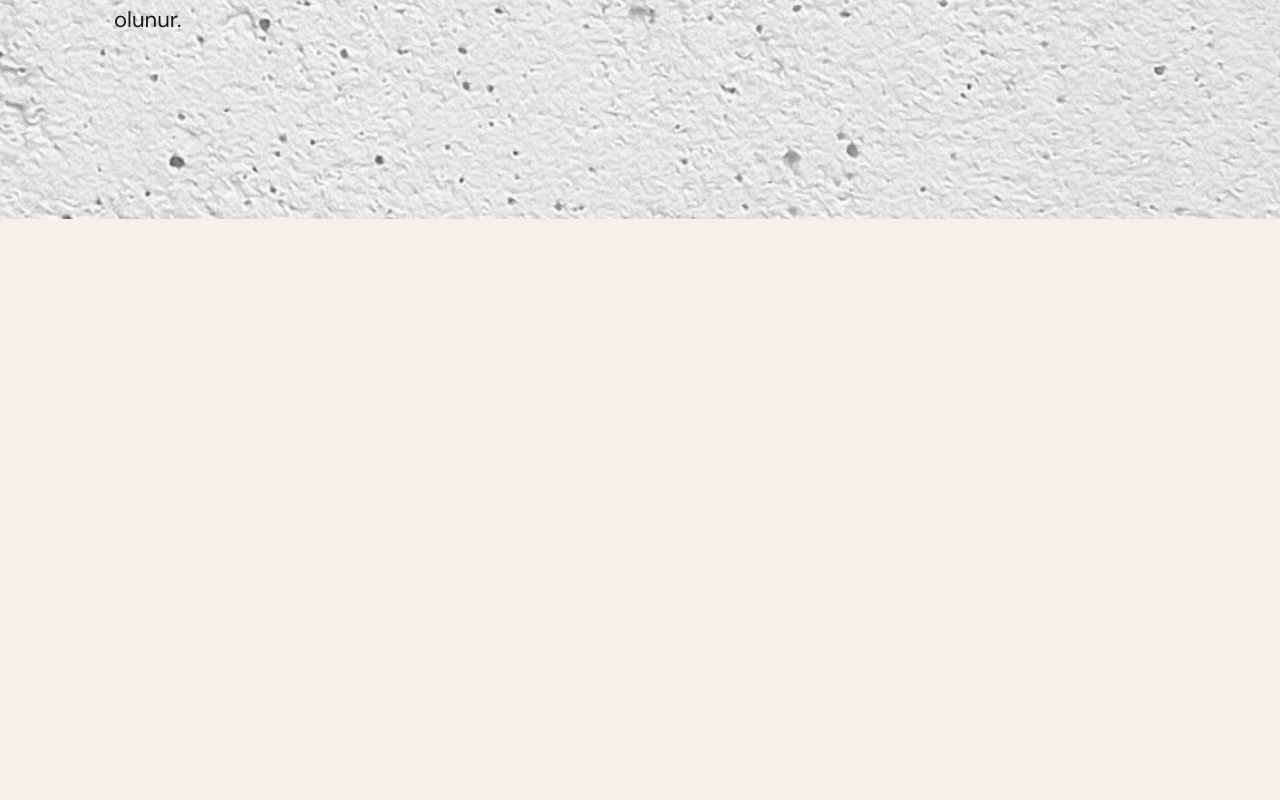
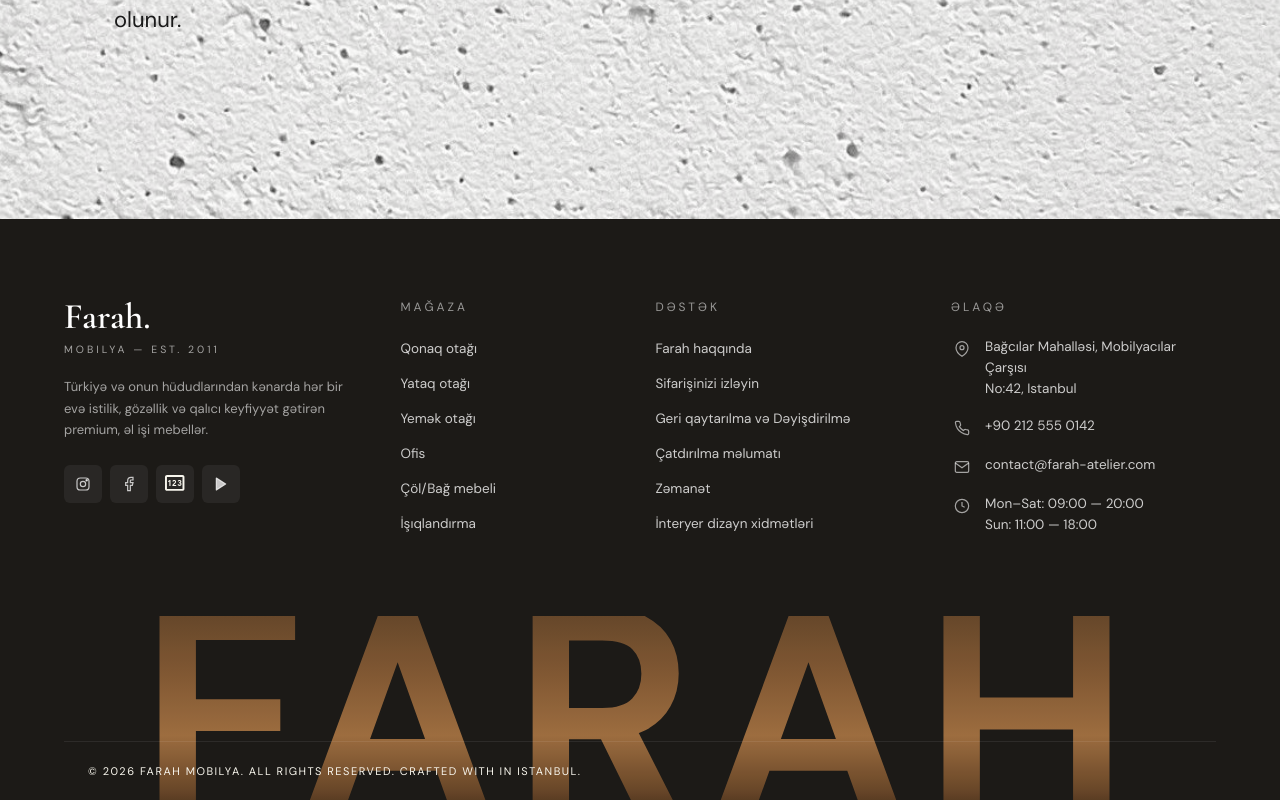
Before and after one commit to AliMukhtarli/FARAH, a React (Vite) app: page / in a window 1280 px wide. Shown: the part 4888-5688 px from the top of the page. Before the commit the page ends 5107 px from the top, so only its background shows below. Built offline with nearby package versions, Linux system fonts and the light colour scheme.

Commit message:
Footer developed, some UI thinks not done

```diff
--- /dev/null
+++ b/src/FooterSection.jsx
@@ -0,0 +1,151 @@
+const SHOP_LINKS = [
+  "Qonaq otağı",
+  "Yataq otağı",
+  "Yemək otağı",
+  "Ofis",
+  "Çöl/Bağ mebeli",
+  "İşıqlandırma",
+];
+
+const SUPPORT_LINKS = [
+  "Farah haqqında",
+  "Sifarişinizi izləyin",
+  "Geri qaytarılma və Dəyişdirilmə",
+  "Çatdırılma məlumatı",
+  "Zəmanət",
+  "İnteryer dizayn xidmətləri",
+];
+
+const PinIcon = () => (
+  <svg width="16" height="16" fill="none" stroke="currentColor" strokeWidth="1.8" viewBox="0 0 24 24">
+    <path d="M21 10c0 7-9 13-9 13s-9-6-9-13a9 9 0 0 1 18 0z" />
+    <circle cx="12" cy="10" r="3" />
+  </svg>
+);
+
+const PhoneIcon = () => (
+  <svg width="16" height="16" fill="none" stroke="currentColor" strokeWidth="1.8" viewBox="0 0 24 24">
+    <path d="M22 16.92v3a2 2 0 0 1-2.18 2 19.79 19.79 0 0 1-8.63-3.07 19.5 19.5 0 0 1-6-6 19.79 19.79 0 0 1-3.07-8.67A2 2 0 0 1 4.11 2h3a2 2 0 0 1 2 1.72c.13.96.37 1.9.72 2.81a2 2 0 0 1-.45 2.11L8.09 9.91a16 16 0 0 0 6 6l1.27-1.27a2 2 0 0 1 2.11-.45c.91.35 1.85.59 2.81.72A2 2 0 0 1 22 16.92z" />
+  </svg>
+);
+
+const MailIcon = () => (
+  <svg width="16" height="16" fill="none" stroke="currentColor" strokeWidth="1.8" viewBox="0 0 24 24">
+    <rect x="2" y="4" width="20" height="16" rx="2" />
+    <polyline points="22,6 12,13 2,6" />
+  </svg>
+);
+
+const ClockIcon = () => (
+  <svg width="16" height="16" fill="none" stroke="currentColor" strokeWidth="1.8" viewBox="0 0 24 24">
+    <circle cx="12" cy="12" r="10" />
+    <polyline points="12 6 12 12 16 14" />
+  </svg>
+);
+
+const InstagramIcon = () => (
+  <svg width="16" height="16" fill="none" stroke="currentColor" strokeWidth="1.8" viewBox="0 0 24 24">
+    <rect x="3" y="3" width="18" height="18" rx="5" />
+    <circle cx="12" cy="12" r="4" />
+    <circle cx="17.5" cy="6.5" r="1" fill="currentColor" />
+  </svg>
+);
+
+const FacebookIcon = () => (
+  <svg width="16" height="16" fill="none" stroke="currentColor" strokeWidth="1.8" viewBox="0 0 24 24">
+    <path d="M18 2h-3a5 5 0 0 0-5 5v3H7v4h3v8h4v-8h3l1-4h-4V7a1 1 0 0 1 1-1h3z" />
+  </svg>
+);
+
+const YoutubeIcon = () => (
+  <img src="/123.svg" alt="" className="footer-social-img" />
+);
+
+const PlayIcon = () => (
+  <svg width="16" height="16" fill="none" stroke="currentColor" strokeWidth="1.8" viewBox="0 0 24 24">
+    <polygon points="5 3 19 12 5 21 5 3" fill="currentColor" stroke="currentColor" strokeLinejoin="round" />
+  </svg>
+);
+
+export default function FooterSection() {
+  return (
+    <footer className="footer">
+      <div className="footer-container">
+        <div className="footer-grid">
+
+          {/* Brand column */}
+          <div className="footer-col footer-col--brand">
+            <div className="footer-brand">
+              <h3 className="footer-brand-name">Farah.</h3>
+              <p className="footer-brand-sub">MOBILYA — EST. 2011</p>
+            </div>
+
+            <p className="footer-brand-desc">
+              Türkiyə və onun hüdudlarından kənarda hər bir evə istilik,
+               gözəllik və qalıcı keyfiyyət gətirən premium, əl işi mebellər.
+            </p>
+
+            <div className="footer-socials">
+              <a href="#" aria-label="Instagram" className="footer-social"><InstagramIcon /></a>
+              <a href="#" aria-label="Facebook" className="footer-social"><FacebookIcon /></a>
+              <a href="#" aria-label="YouTube" className="footer-social"><YoutubeIcon /></a>
+              <a href="#" aria-label="TikTok" className="footer-social"><PlayIcon /></a>
+            </div>
+          </div>
+
+          {/* Shop links */}
+          <div className="footer-col">
+            <h4 className="footer-heading">MAĞAZA</h4>
+            <ul className="footer-links">
+              {SHOP_LINKS.map((l) => (
+                <li key={l}><a href="#">{l}</a></li>
+              ))}
+            </ul>
+          </div>
+
+          {/* Support links */}
+          <div className="footer-col">
+            <h4 className="footer-heading">DƏSTƏK</h4>
+            <ul className="footer-links">
+              {SUPPORT_LINKS.map((l) => (
+                <li key={l}><a href="#">{l}</a></li>
+              ))}
+            </ul>
+          </div>
+
+          {/* Contact column */}
+          <div className="footer-col">
+            <h4 className="footer-heading">ƏLAQƏ</h4>
+            <ul className="footer-contact">
+              <li>
+                <span className="footer-contact-icon"><PinIcon /></span>
+                <span>Bağcılar Mahalləsi, Mobilyacılar Çarşısı<br />No:42, Istanbul</span>
+              </li>
+              <li>
+                <span className="footer-contact-icon"><PhoneIcon /></span>
+                <a href="tel:+902125550142">+90 212 555 0142</a>
+              </li>
+              <li>
+                <span className="footer-contact-icon"><MailIcon /></span>
+                <a href="mailto:contact@farah-atelier.com">contact@farah-atelier.com</a>
+              </li>
+              <li>
+                <span className="footer-contact-icon"><ClockIcon /></span>
+                <span>Mon–Sat: 09:00 — 20:00<br />Sun: 11:00 — 18:00</span>
+              </li>
+            </ul>
+          </div>
+
+        </div>
+
+        {/* Giant brand wordmark */}
+        <div className="footer-wordmark" aria-hidden="true">FARAH</div>
+
+        {/* Bottom bar */}
+        <div className="footer-bottom">
+          © 2026 FARAH MOBILYA. ALL RIGHTS RESERVED. CRAFTED WITH IN ISTANBUL.
+        </div>
+      </div>
+    </footer>
+  );
+}
--- a/src/main.css
+++ b/src/main.css
@@ -1243,3 +1243,242 @@ body {
     grid-template-columns: 1fr;
   }
 }
+
+/* ═══════════════════════════════════
+   FOOTER
+═══════════════════════════════════ */
+.footer {
+  position: relative;
+  background: #1c1a17;
+  color: rgba(255, 255, 255, 0.7);
+  overflow: hidden;
+}
+
+.footer-container {
+  position: relative;
+  max-width: 1280px;
+  margin: 0 auto;
+  padding: 80px clamp(24px, 5vw, 80px) 0;
+}
+
+.footer-grid {
+  display: grid;
+  grid-template-columns: 1.4fr 1fr 1.2fr 1.3fr;
+  gap: clamp(28px, 4vw, 64px);
+  padding-bottom: 60px;
+}
+
+.footer-col {
+  display: flex;
+  flex-direction: column;
+}
+
+/* Brand column */
+.footer-col--brand {
+  gap: 20px;
+}
+
+.footer-brand-name {
+  font-family: 'Cormorant Garamond', serif;
+  font-size: 36px;
+  font-weight: 600;
+  color: #ffffff;
+  line-height: 1;
+  margin-bottom: 8px;
+}
+
+.footer-brand-sub {
+  font-size: 10.5px;
+  letter-spacing: 3px;
+  color: rgba(255, 255, 255, 0.6);
+  font-weight: 500;
+  text-transform: uppercase;
+}
+
+.footer-brand-desc {
+  font-size: 13px;
+  line-height: 1.65;
+  color: rgba(255, 255, 255, 0.6);
+  font-weight: 300;
+  max-width: 280px;
+}
+
+.footer-socials {
+  display: flex;
+  gap: 8px;
+  margin-top: 4px;
+}
+
+.footer-social {
+  width: 38px;
+  height: 38px;
+  border-radius: 6px;
+  background: rgba(255, 255, 255, 0.06);
+  display: flex;
+  align-items: center;
+  justify-content: center;
+  color: rgba(255, 255, 255, 0.75);
+  text-decoration: none;
+  transition: background 0.2s ease, color 0.2s ease;
+}
+
+.footer-social:hover {
+  background: var(--orange);
+  color: #fff;
+}
+
+.footer-social-img {
+  width: 20px;
+  height: 20px;
+  display: block;
+  object-fit: contain;
+}
+
+/* Headings */
+.footer-heading {
+  font-family: 'DM Sans', sans-serif;
+  font-size: 12px;
+  letter-spacing: 3px;
+  font-weight: 500;
+  color: rgba(255, 255, 255, 0.55);
+  margin-bottom: 22px;
+  text-transform: uppercase;
+}
+
+/* Link lists */
+.footer-links {
+  list-style: none;
+  padding: 0;
+  margin: 0;
+  display: flex;
+  flex-direction: column;
+  gap: 14px;
+}
+
+.footer-links a {
+  font-size: 13.5px;
+  color: rgba(255, 255, 255, 0.78);
+  text-decoration: none;
+  font-weight: 400;
+  transition: color 0.2s ease;
+}
+
+.footer-links a:hover {
+  color: var(--orange);
+}
+
+/* Contact list */
+.footer-contact {
+  list-style: none;
+  padding: 0;
+  margin: 0;
+  display: flex;
+  flex-direction: column;
+  gap: 16px;
+}
+
+.footer-contact li {
+  display: flex;
+  align-items: flex-start;
+  gap: 12px;
+  font-size: 13.5px;
+  line-height: 1.55;
+  color: rgba(255, 255, 255, 0.78);
+}
+
+.footer-contact a {
+  color: inherit;
+  text-decoration: none;
+  transition: color 0.2s ease;
+}
+
+.footer-contact a:hover {
+  color: var(--orange);
+}
+
+.footer-contact-icon {
+  flex-shrink: 0;
+  width: 22px;
+  height: 22px;
+  display: flex;
+  align-items: center;
+  justify-content: center;
+  color: rgba(255, 255, 255, 0.6);
+  margin-top: 1px;
+}
+
+/* Giant FARAH wordmark — bronze/wood gradient, partially clipped */
+.footer-wordmark {
+  font-family: 'DM Sans', sans-serif;
+  font-style: bold;
+  font-weight: 900;
+  font-size: 290px;
+  line-height: 0.75;
+  text-align: center;
+  letter-spacing: 23px;
+  margin: 20px 0 -8%;
+  background: linear-gradient(
+    180deg,
+    #6b4a2c 0%,
+    #8a5e36 30%,
+    #a47242 55%,
+    #6e4a2a 80%,
+    #2c1c10 100%
+  );
+  -webkit-background-clip: text;
+  background-clip: text;
+  color: transparent;
+  -webkit-text-fill-color: transparent;
+  user-select: none;
+  pointer-events: none;
+  opacity: 0.95;
+}
+
+/* Bottom strip */
+.footer-bottom {
+  position: relative;
+  border-top: 1px solid rgba(255, 255, 255, 0.08);
+  padding: 22px clamp(24px, 5vw, 8px);
+  font-size: 11px;
+  font-weight: 400;
+  letter-spacing: 1.5px;
+  color: rgba(248, 246, 237, 1);
+  text-transform: uppercase;
+  text-align: left;
+  z-index: 1;
+}
+
+/* ── Responsive ── */
+@media (max-width: 1000px) {
+  .footer-grid {
+    grid-template-columns: 1fr 1fr;
+    gap: 40px 32px;
+  }
+}
+
+@media (max-width: 560px) {
+  .footer-container {
+    padding-top: 56px;
+  }
+
+  .footer-grid {
+    grid-template-columns: 1fr;
+    gap: 36px;
+    padding-bottom: 40px;
+  }
+
+  .footer-brand-desc { max-width: none; }
+
+  .footer-wordmark {
+    font-size: clamp(96px, 32vw, 200px);
+    margin-bottom: -4%;
+  }
+
+  .footer-bottom {
+    text-align: center;
+    font-size: 10.5px;
+    letter-spacing: 1px;
+  }
+
+
+}
--- a/src/main.jsx
+++ b/src/main.jsx
@@ -7,6 +7,7 @@ import ProductionTech from "./ProductionTechSection.jsx";
 import DigitalFlow from "./DigitalFlowSection.jsx";
 import B2B from "./B2BSection.jsx";
 import ProcessSteps from "./ProcessStepsSection.jsx";
+import Footer from "./FooterSection.jsx";
 
 function App() {
   return (
@@ -17,6 +18,7 @@ function App() {
       <DigitalFlow />
       <B2B />
       <ProcessSteps />
+      <Footer />
     </div>
   );
 }
```
Also changed, not shown: public/123.svg (added), public/camera.svg (added).
